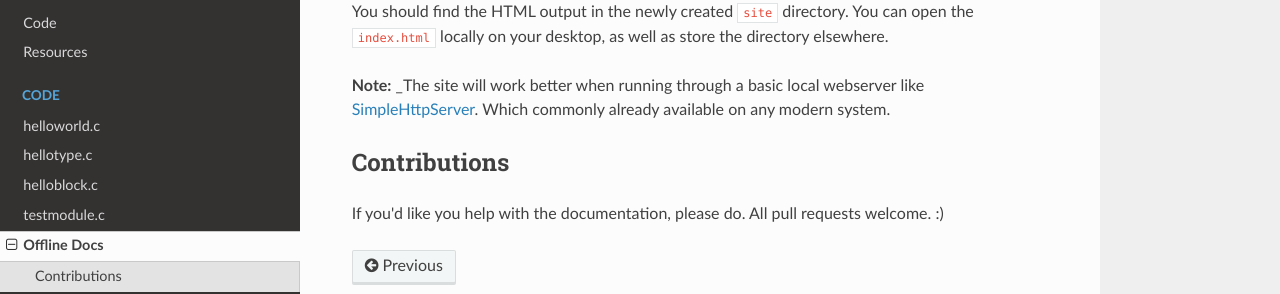
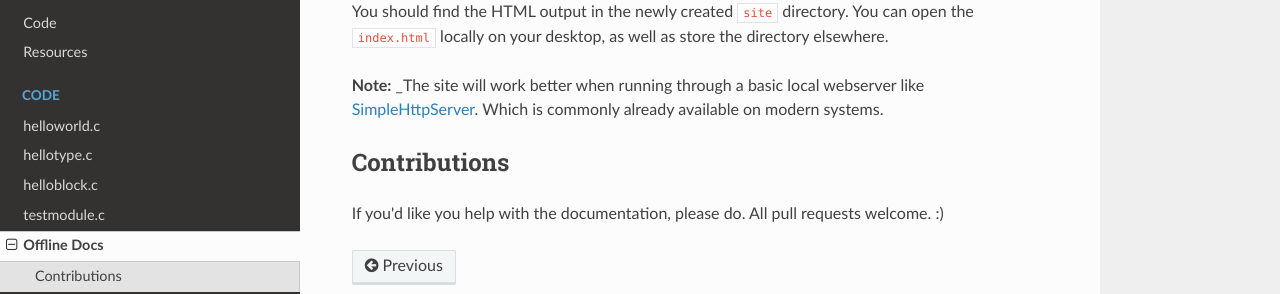
Before and after one commit to develephant/redis-module-redoc, an MkDocs documentation site: the page built from docs/DOCS.md, in a window 1280 px wide. Shown: the part 378-672 px from the top of the page. Built offline with MkDocs 1.6.1, drawn with Linux system fonts in a browser that asks for light colours; nearby versions of some CDN libraries; old or Windows-style settings are respelled for this version of MkDocs.

Commit message:
doc clean

```diff
--- a/docs/DOCS.md
+++ b/docs/DOCS.md
@@ -10,7 +10,7 @@ Run:
 
 You should find the HTML output in the newly created `site` directory. You can open the `index.html` locally on your desktop, as well as store the directory elsewhere.
 
-__Note:__ _The site will work better when running through a basic local webserver like [SimpleHttpServer](http://www.pythonforbeginners.com/modules-in-python/how-to-use-simplehttpserver/). Which commonly already available on any modern system.
+__Note:__ _The site will work better when running through a basic local webserver like [SimpleHttpServer](http://www.linuxjournal.com/content/tech-tip-really-simple-http-server-python). Which is commonly already available on modern systems.
 
 ## Contributions
 
```
